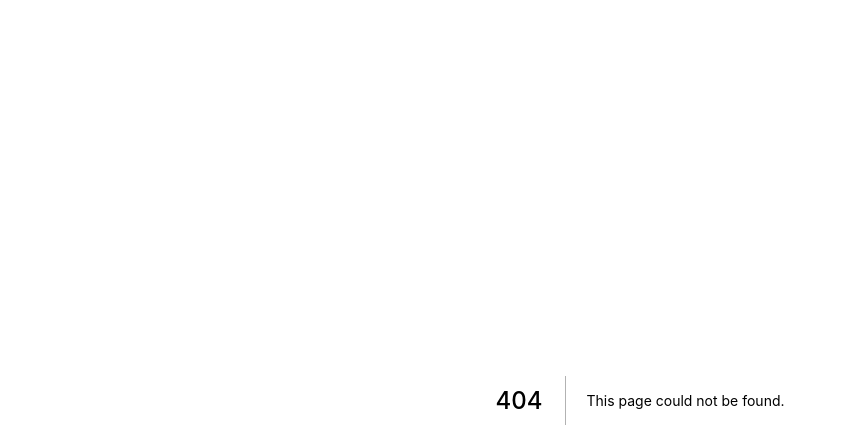
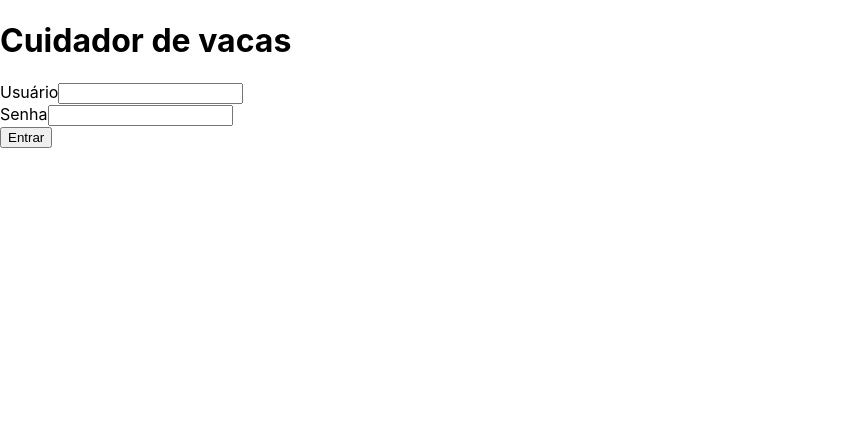
Before and after one commit to pedrohhcunha/projetoDasVaca, a Next.js app: page /login in a window 1280 px wide. Before the commit this address had no page. Shown: the top 448 px of the page, without its empty margins (0-847 px from the left). Built offline with nearby package versions, Linux system fonts and the light colour scheme.

Commit message:
upload dos arquivos da aula

```diff
--- /dev/null
+++ b/components/Button.jsx
@@ -0,0 +1,5 @@
+export default function Button(props) {
+    return(
+        <button onClick={props.clickFunction} >{props.children}</button>
+    )
+}
--- /dev/null
+++ b/components/Input.jsx
@@ -0,0 +1,10 @@
+import styles from '../styles/Input.module.scss'
+
+export default function Input(props) {
+    return(
+        <div className={styles.areaInput}>
+            <label>{props.label}</label>
+            <input onChange={props.handle} name={props.name} type={props.type} />
+        </div>
+    )
+}
--- a/package.json
+++ b/package.json
@@ -9,6 +9,7 @@
     "lint": "next lint"
   },
   "dependencies": {
+    "axios": "^0.24.0",
     "next": "11.1.2",
     "react": "17.0.2",
     "react-dom": "17.0.2",
--- /dev/null
+++ b/pages/api/login.js
@@ -0,0 +1,13 @@
+export default function handler(req, res) {
+    console.log(req.body)
+
+    if(req.body.user === "pedro"){
+        return res.json({
+            success: true
+        })
+    } else {
+        return res.json({
+            success: false
+        })
+    }
+}
--- a/pages/index.js
+++ b/pages/index.js
@@ -3,7 +3,7 @@ import styles from '../styles/Index.module.scss'
 export default function Index() {
   return (
     <>
-    INDEX
+    HELLO, worldhihgjkhd
     </>
   )
 }
--- /dev/null
+++ b/pages/login.jsx
@@ -0,0 +1,45 @@
+import styles from '../styles/login.module.scss'
+import Input from  '../components/Input.jsx'
+import Button from '../components/Button'
+import { useState } from 'react';
+import axios from 'axios'
+
+export default function login(props) {
+
+  const [loginData, setLoginData] = useState({
+    user: "",
+    password: ""
+  });
+
+  function handleInput(event) {
+    let auxData = {...loginData}
+    auxData[event.target.name] = event.target.value
+
+    setLoginData(auxData)
+  }
+
+
+  function sendDataToBackend(event) {
+    event.preventDefault()
+    console.log(loginData)
+    axios.post('/api/login', loginData).then((response) => {
+      console.log(response.data.success)
+    })
+  }
+
+  return(
+    <main>
+      <div className={styles.content}>
+        <div className={styles.areaLeft}>
+          <form onSubmit={sendDataToBackend}>
+            <h1>Cuidador de vacas</h1>
+            <Input handle={event => handleInput(event)} name="user" label="Usuário" type="text"/>
+            <Input handle={event => handleInput(event)} name="password" label="Senha" type="password"/>
+            <Button>Entrar</Button>
+          </form>
+        </div>
+        <div className={styles.areaRight}></div>
+      </div>
+    </main>
+  )
+}
```
Also changed, not shown: pages/contato.jsx (added), styles/Input.module.scss (added), styles/login.module.scss (added), 1 other file (tests, documents, lock files or other folders).
